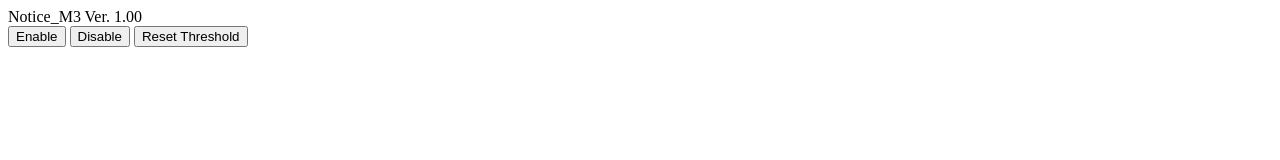
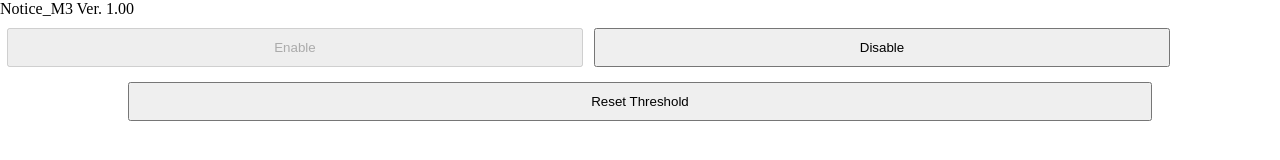
Before and after one commit to ZaBAOW/Notice_M3, a browser extension: page index.html in a window 1280 px wide. Drawn offline with Linux system fonts and the light colour scheme.

Commit message:
added in enable/disable button functions, main.css file and a wireframe/ work flow image.  At the moment, the button functions have halted the counting functions, still figuring out a solution to get both to work.

```diff
--- a/app.js
+++ b/app.js
@@ -108,4 +108,24 @@ function notifyMe() {
     }
 }
 
-notifyMe();
+function checkNotifyMe(){
+    if(ENABLED == true){
+        notifyMe();
+    }
+}
+
+function enableNotifyMe(){
+    ENABLED = true;
+    $("#enable-btn").att('disabled', true);
+    $("#disable-btn").att('disabled', false);
+    console.log("enabling Notify_M3");
+    var turnOn = new Notification("Notify_M3 has been enabled");
+    checkNotifyMe();
+}
+
+function disableNotifyMe(){
+    ENABLED = false;
+
+    console.log("disabling Notify_M3");
+    var turnOff = new Notification("Notify_M3 has been disabled");
+}
--- a/index.html
+++ b/index.html
@@ -3,17 +3,18 @@
 <head>
 	<title></title>
 	<link rel="manifest" href="manifest.json">
+	<link rel="stylesheet" type="text/css" href="main.css">
 </head>
 <body>
 	<div>Notice_M3 Ver. 1.00</div>
-	<button id="enable-btn" type="button">Enable</button>
-	<button id="disable-btn" type="button">Disable</button>
-	<button id="reset-btn" type="button" onclick="resetThreshold()">Reset Threshold</button>
+	<button id="enable-btn" type="button" onclick="enableNotifyMe()" disabled>Enable</button>
+	<button id="disable-btn" type="button" onclick="disableNotifyMe()">Disable</button>
 	<div id="threshold-val">
 		<script type="text/javascript">
-			document.write(THRESHOLD)
+			document.write("Current Threshold is: " + THRESHOLD);
 		</script>
 	</div>
+	<button id="reset-btn" type="button" onclick="resetThreshold()">Reset Threshold</button>
 	<script src="jquery-3.2.1.min.js"></script>
 	<script src="app.js"  type="text/javascript"></script>
 </body>
--- /dev/null
+++ b/main.css
@@ -0,0 +1,27 @@
+*{
+	box-sizing: border-box;
+}
+
+body{
+	min-width: 250px;
+	margin: 0px;
+}
+
+button{
+	padding-top: 10px;
+	padding-bottom: 10px;
+	margin-top: 10px;
+	margin-bottom: 5px;
+	margin-left: 7px;
+	display: inline-block;
+	width: 45%;
+}
+
+#reset-btn{
+	width: 80%;
+	display: block;
+	margin-left: auto;
+	margin-right: auto;
+	padding-top: 10px;
+	padding-bottom: 10px;
+}
```
Also changed, not shown: gliffy-flow-chart.png (added), manifest.json.
